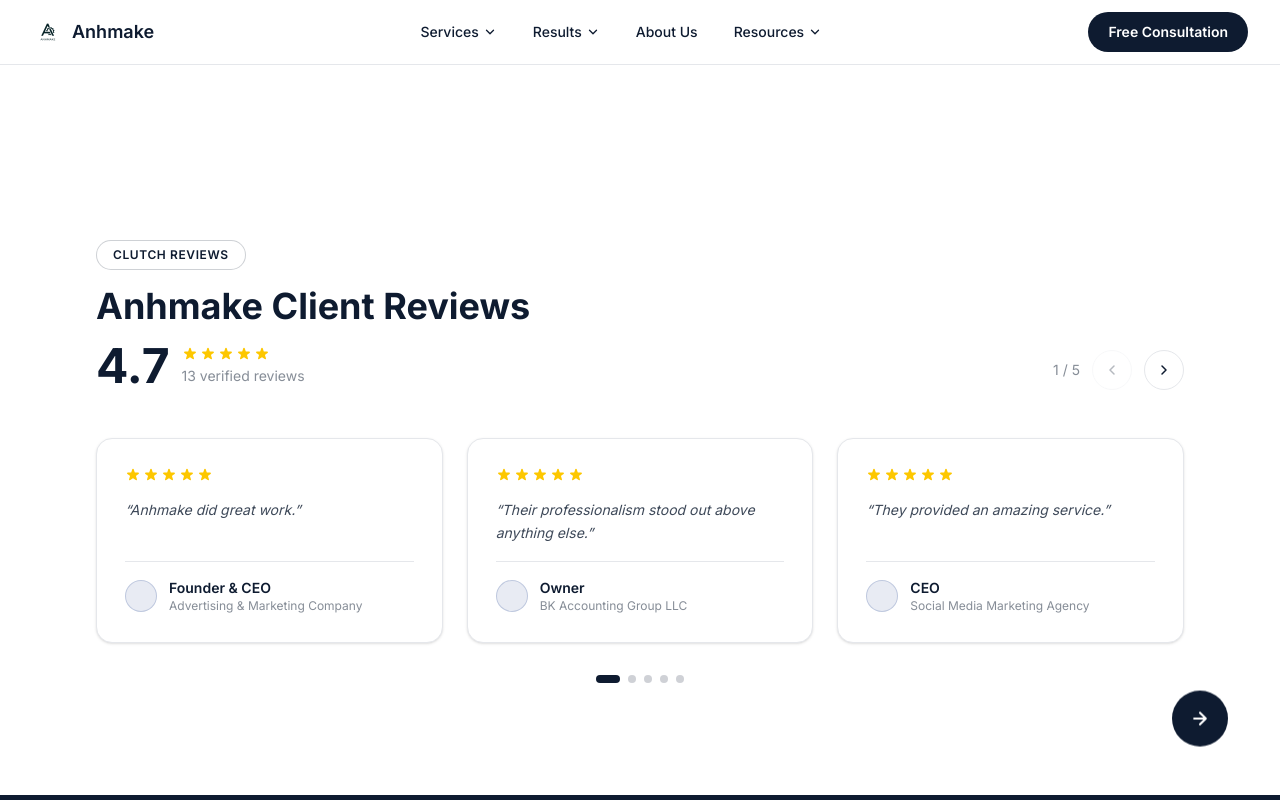
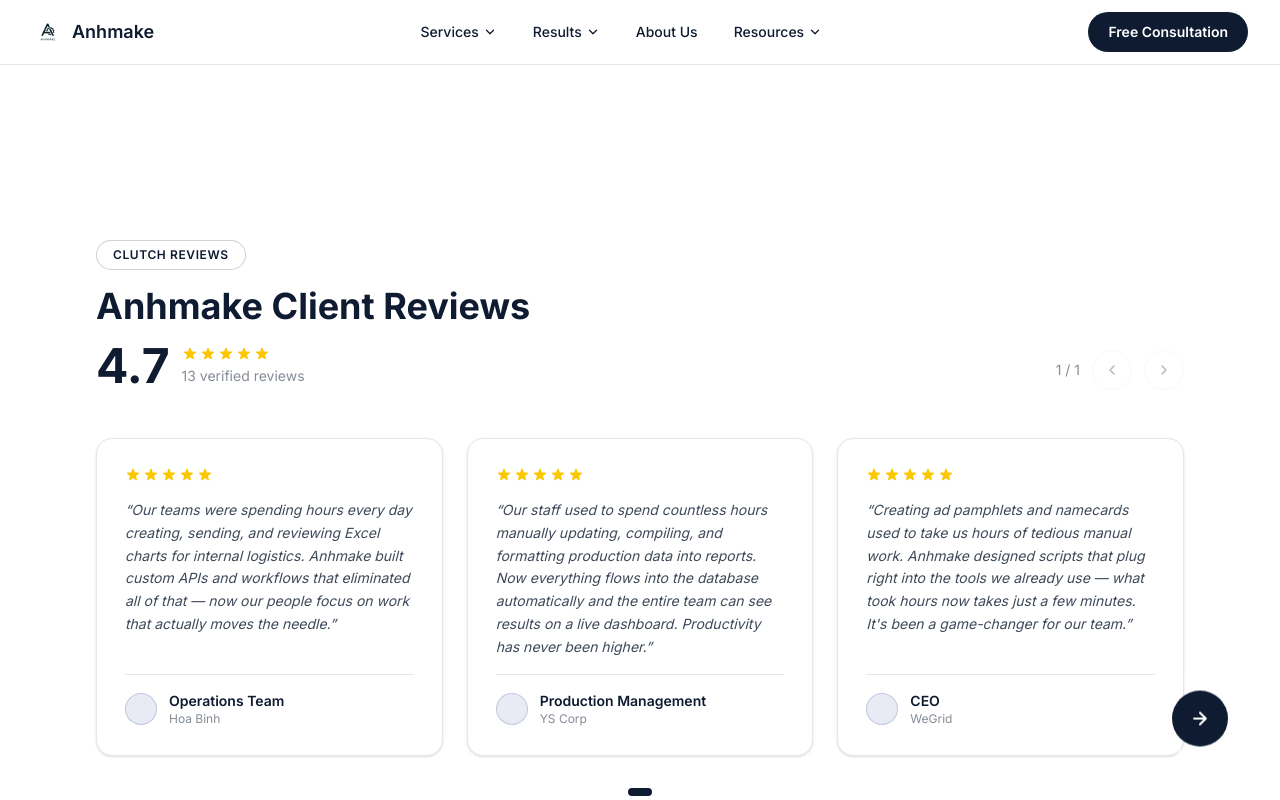
Before and after one commit to borinomi/anhmake, a Next.js app: page /client-reviews in a window 1280 px wide. Shown: the top 800 px of the page. Built offline with nearby package versions, Linux system fonts and the light colour scheme.

Commit message:
fix: replace fake reviews with actual quotes from CaseStudies

```diff
--- a/components/Reviews.tsx
+++ b/components/Reviews.tsx
@@ -4,88 +4,24 @@
 
 export const reviews = [
   {
-    quote: "Anhmake did great work.",
-    reviewer: "Founder & CEO",
-    company: "Advertising & Marketing Company",
-    rating: 5,
-  },
-  {
-    quote: "Their professionalism stood out above anything else.",
-    reviewer: "Owner",
-    company: "BK Accounting Group LLC",
-    rating: 5,
-  },
-  {
-    quote: "They provided an amazing service.",
-    reviewer: "CEO",
-    company: "Social Media Marketing Agency",
+    quote:
+      "Our teams were spending hours every day creating, sending, and reviewing Excel charts for internal logistics. Anhmake built custom APIs and workflows that eliminated all of that — now our people focus on work that actually moves the needle.",
+    reviewer: "Operations Team",
+    company: "Hoa Binh",
     rating: 5,
   },
   {
     quote:
-      "I was impressed by the level of personalization and attention to detail they brought to our project.",
-    reviewer: "Engineering Manager",
-    company: "Insurance Company",
-    rating: 5,
-  },
-  {
-    quote: "The automations that they build are amazing.",
-    reviewer: "Owner",
-    company: "Gulf Coast Limb and Brace",
+      "Our staff used to spend countless hours manually updating, compiling, and formatting production data into reports. Now everything flows into the database automatically and the entire team can see results on a live dashboard. Productivity has never been higher.",
+    reviewer: "Production Management",
+    company: "YS Corp",
     rating: 5,
   },
   {
     quote:
-      "Their ability to create automated solutions that saved us dozens of hours per week was remarkable.",
-    reviewer: "Executive",
-    company: "Proven Marketing Solutions",
-    rating: 5,
-  },
-  {
-    quote: "They delivered what they promised, on time and on budget.",
-    reviewer: "Managing Partner",
-    company: "Stonegate Legal Services",
-    rating: 5,
-  },
-  {
-    quote: "They were very responsive and knowledgeable throughout the project.",
-    reviewer: "Owner",
-    company: "J Signs and Graphics",
-    rating: 5,
-  },
-  {
-    quote:
-      "They had excellent communication and kept us informed every step of the way.",
-    reviewer: "IT",
-    company: "Zoweh",
-    rating: 5,
-  },
-  {
-    quote:
-      "Their expertise, coupled with exceptional customer service, made this one of our best vendor experiences.",
-    reviewer: "Executive",
-    company: "Web Brilliant Company",
-    rating: 5,
-  },
-  {
-    quote:
-      "We're impressed with their knowledge of automation and how they applied it to our specific industry.",
-    reviewer: "CEO & Founder",
-    company: "Client Acquisition Firm",
-    rating: 5,
-  },
-  {
-    quote:
-      "Service delivery was great and exceeded our expectations on every metric.",
-    reviewer: "Executive",
-    company: "The Growth Center",
-    rating: 5,
-  },
-  {
-    quote:
-      "What I find most impressive is that a company like Anhmake exists! They completely changed how we operate.",
-    reviewer: "VP of Operations",
-    company: "Cleverly",
+      "Creating ad pamphlets and namecards used to take us hours of tedious manual work. Anhmake designed scripts that plug right into the tools we already use — what took hours now takes just a few minutes. It's been a game-changer for our team.",
+    reviewer: "CEO",
+    company: "WeGrid",
     rating: 5,
   },
 ];
```
